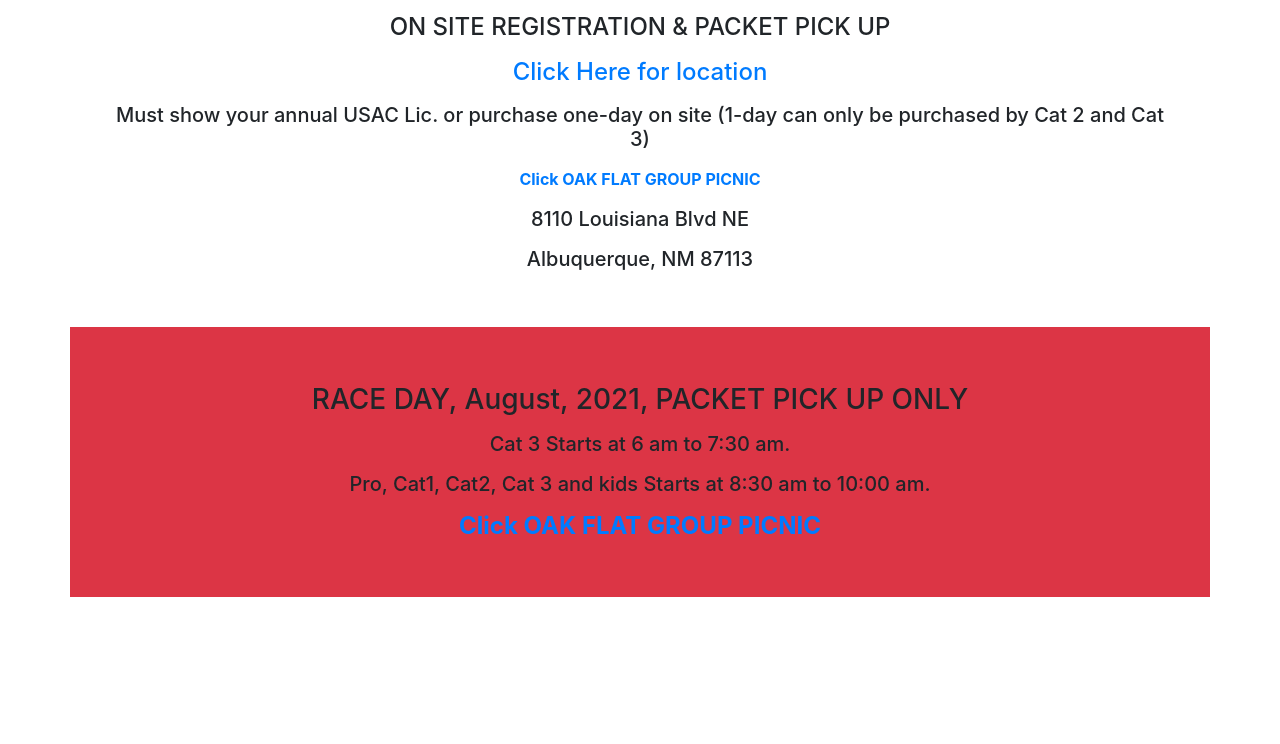
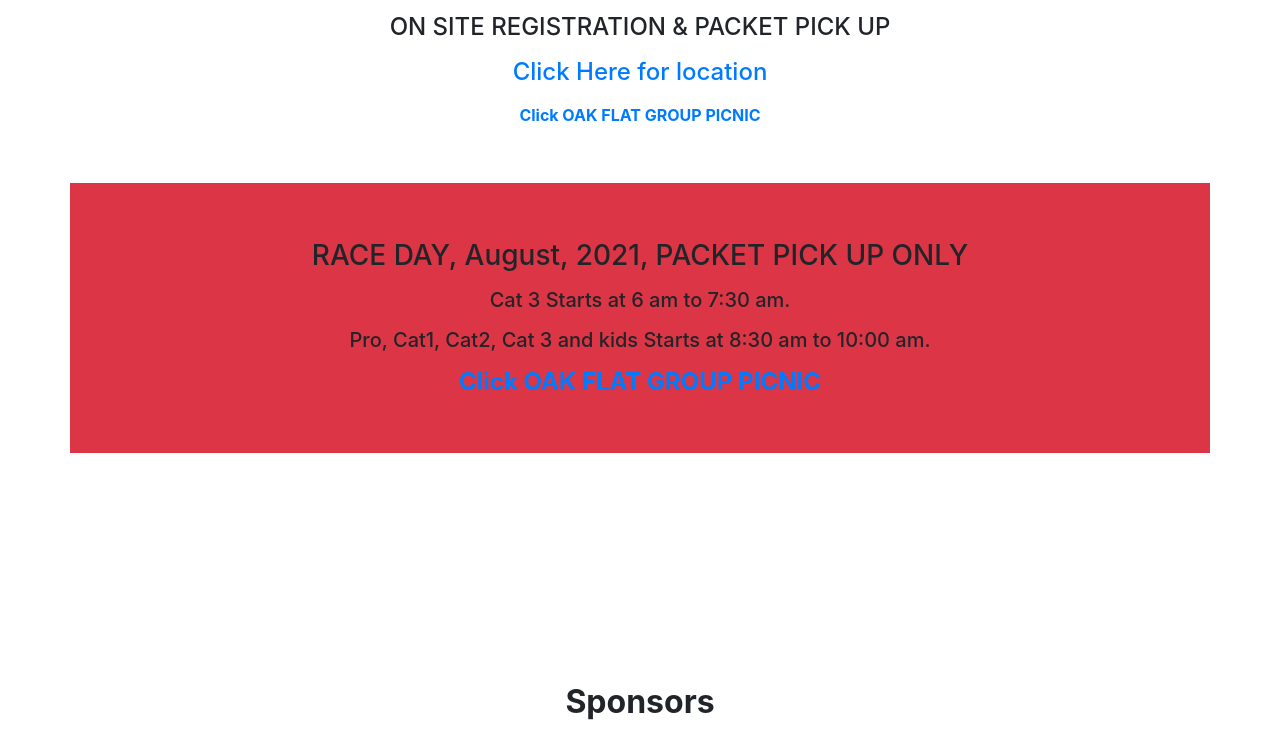
Before and after one commit to parmenidesorpinel/parmenidesorpinel.github.io, a plain HTML site: page register now.html in a window 1280 px wide. Shown: the part 964-1708 px from the top of the page. Drawn offline with nearby package versions, Linux system fonts and the light colour scheme.

Commit message:
Update register now.html

```diff
--- a/register now.html
+++ b/register now.html
@@ -130,22 +130,8 @@
 		        			</h5>
 		        		</p>
 		        		<p>
-		        			<h5>Must show your annual USAC Lic. or purchase one-day on site
-		        		(1-day can only be purchased by Cat 2 and Cat 3)
-		        			</h5>
-		    			</p>
-		        		<p>
 		        			<a class="font-weight-bold" href="https://www.google.com/maps/place/Oak+Flats+Group+Picnic/@34.997191,-106.3241464,16.33z/data=!4m5!3m4!1s0x0:0xa5df245ce0343bbf!8m2!3d34.9966392!4d-106.3200531"  target="_blank"   role="botton">Click OAK FLAT GROUP PICNIC
 		        			</a>
-		        		</p>
-		        		<p>
-		        			<h5>8110 Louisiana Blvd NE
-		        			</h5>
-		        		</p>
-		        		<p>
-		        			<h5>Albuquerque, NM 87113
-		        			</h5>
-		        		</p>
     			</div>
   			</div>
 		</div>
```
